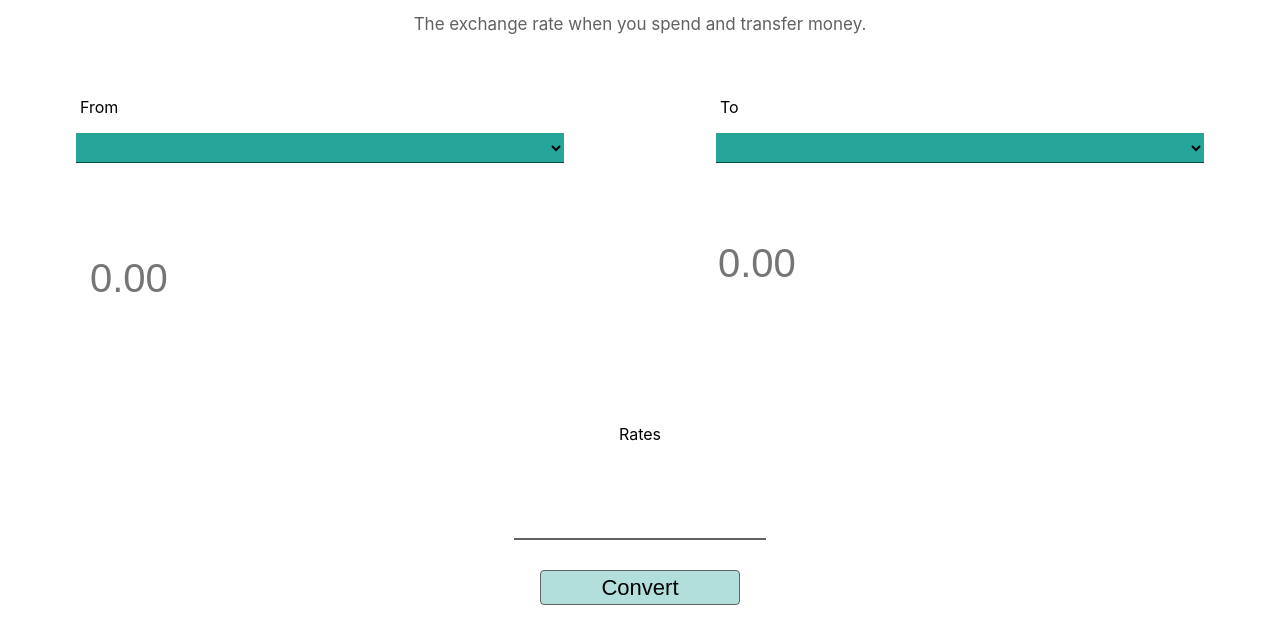
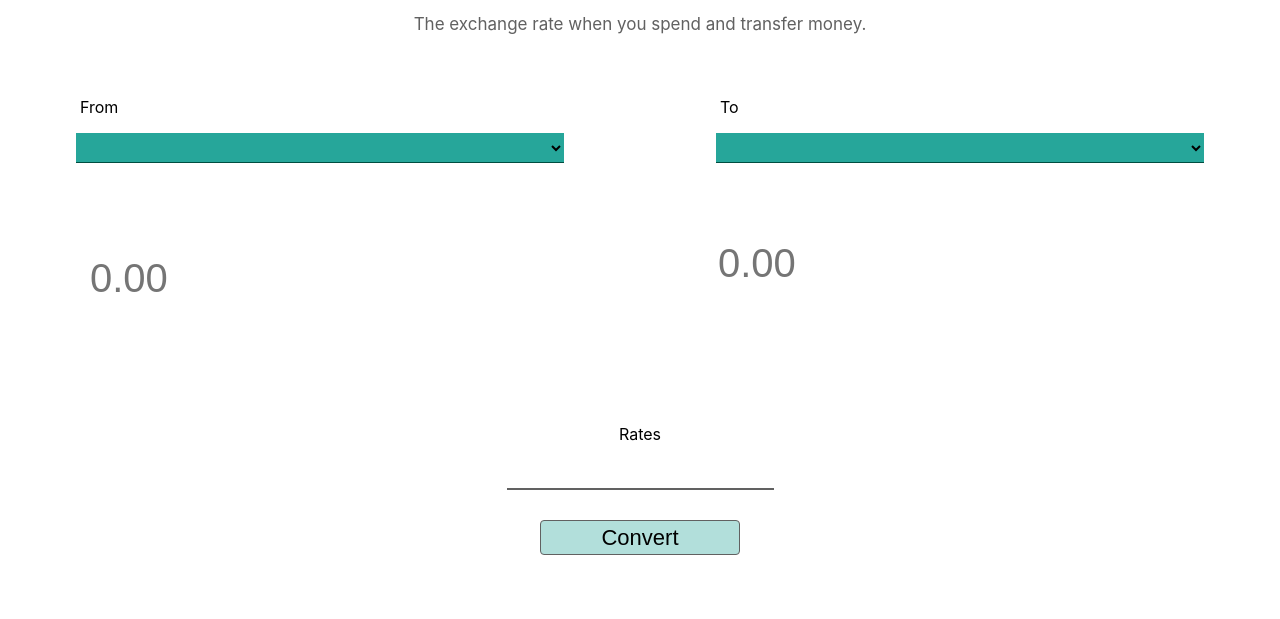
Before and after one commit to corpsgeek/Exchange, a plain HTML site: page index.html in a window 1280 px wide. Shown: the part 181-800 px from the top of the page. Drawn offline with Linux system fonts and the light colour scheme; no server answers.

Commit message:
Fixed height of rates

```diff
--- a/css/main.css
+++ b/css/main.css
@@ -107,11 +107,13 @@ p{
     font-family: -apple-system, BlinkMacSystemFont, 'Segoe UI', Roboto, Oxygen, Ubuntu, Cantarell, 'Open Sans', 'Helvetica Neue', sans-serif;
 }
 #rates-box{
+    text-align: center;
+    font-weight: bolder;
     border-top: none;
     border-left: none;
     border-right: none;
     border-bottom-color: #616161;
-    height: 80px;
+    height: 30px;
     color: #222222;
     font-family: -apple-system, BlinkMacSystemFont, 'Segoe UI', Roboto, Oxygen, Ubuntu, Cantarell, 'Open Sans', 'Helvetica Neue', sans-serif;
     font-size: 16px;
```
